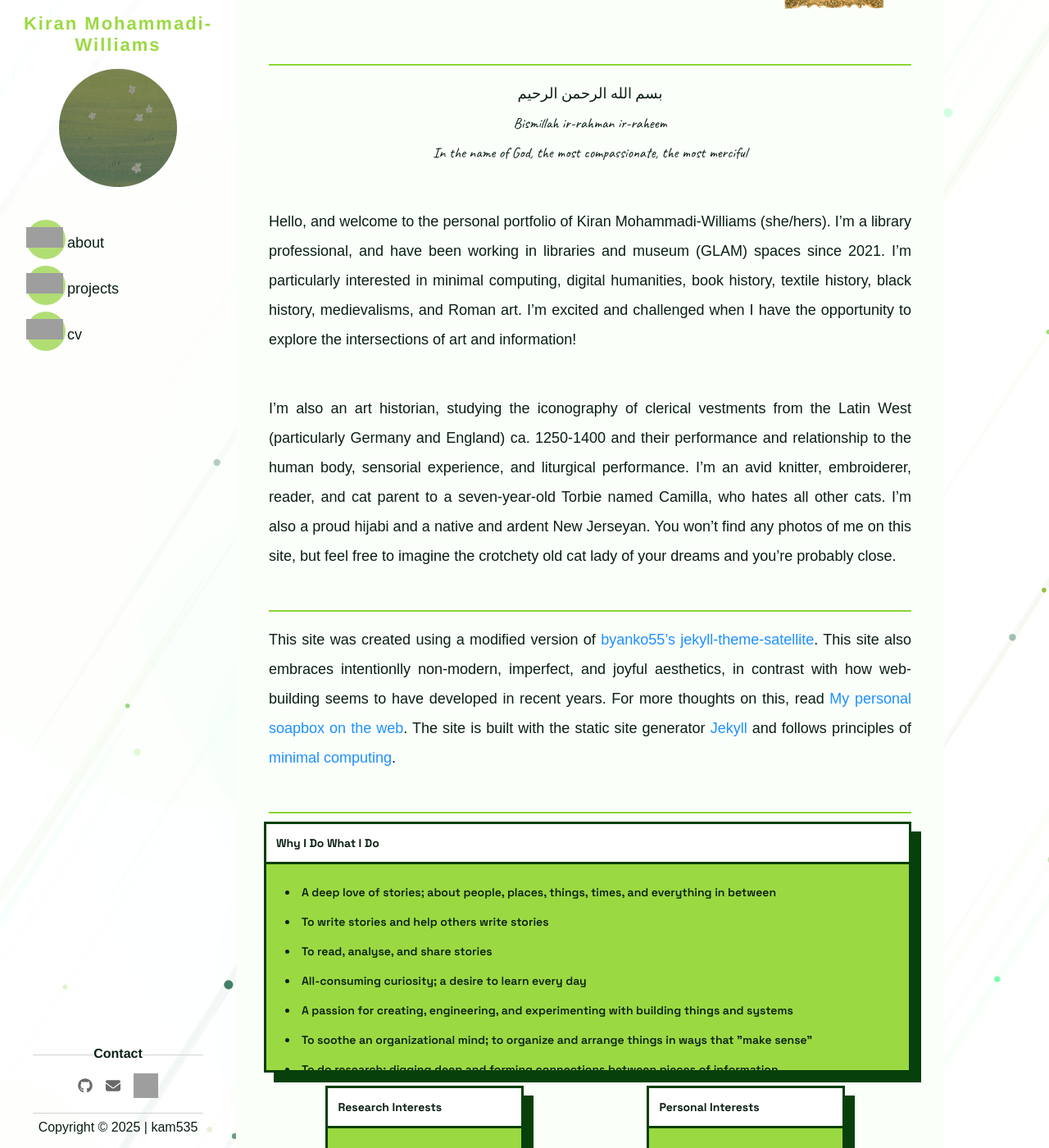
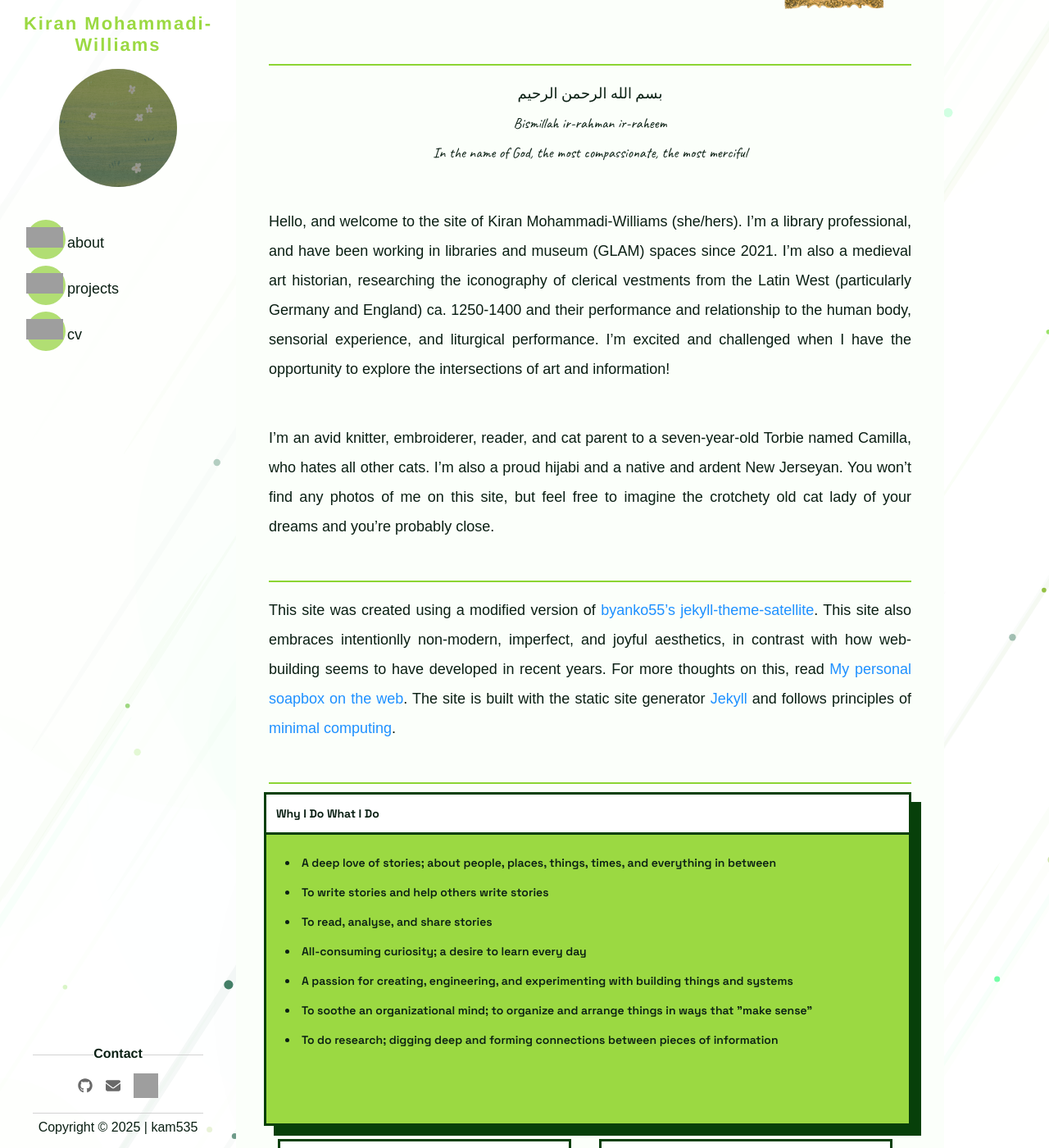
Before and after one commit to green-queen/green-queen.github.io, a Jekyll site: the page built from _pages/index.md, in a window 1280 px wide and 1400 px high, scrolled down 565 px. Shown: the whole window at 82% size. Built offline with Jekyll 4.4.1, drawn with Linux system fonts in a browser that asks for light colours; some web fonts are replaced; some of the changed text lies outside the part shown; grey boxes are pictures that could not be loaded.

Commit message:
Update index.md

```diff
--- a/_pages/index.md
+++ b/_pages/index.md
@@ -12,6 +12,10 @@ layout: page
     padding: 0px 0;
     margin-left: 15px;
   }
+
+  main ul {
+    margin-bottom: 0rem;
+    background: inherit;
 </style>
 <div class="welcome-div">
 
@@ -28,9 +32,9 @@ Librarian • Art Historian • Book Lover • Viridiphile
 
 </div>
 
-Hello, and welcome to the personal portfolio of Kiran Mohammadi-Williams (she/hers). I'm a library professional, and have been working in libraries and museum (GLAM) spaces since 2021. I'm particularly interested in minimal computing, digital humanities, book history, textile history, black history, medievalisms, and Roman art. I'm excited and challenged when I have the opportunity to explore the intersections of art and information!
+Hello, and welcome to the site of Kiran Mohammadi-Williams (she/hers). I'm a library professional, and have been working in libraries and museum (GLAM) spaces since 2021. I'm also a medieval art historian, researching the iconography of clerical vestments from the Latin West (particularly Germany and England) ca. 1250-1400 and their performance and relationship to the human body, sensorial experience, and liturgical performance. I'm excited and challenged when I have the opportunity to explore the intersections of art and information!
 
-I'm also an art historian, studying the iconography of clerical vestments from the Latin West (particularly Germany and England) ca. 1250-1400 and their performance and relationship to the human body, sensorial experience, and liturgical performance. I'm an avid knitter, embroiderer, reader, and cat parent to a seven-year-old Torbie named Camilla, who hates all other cats. I'm also a proud hijabi and a native and ardent New Jerseyan. You won't find any photos of me on this site, but feel free to imagine the crotchety old cat lady of your dreams and you're probably close.
+I'm an avid knitter, embroiderer, reader, and cat parent to a seven-year-old Torbie named Camilla, who hates all other cats. I'm also a proud hijabi and a native and ardent New Jerseyan. You won't find any photos of me on this site, but feel free to imagine the crotchety old cat lady of your dreams and you're probably close.
 
 <hr>
 This site was created using a modified version of <a href="https://github.com/byanko55/jekyll-theme-satellite">byanko55's jekyll-theme-satellite</a>. This site also embraces intentionlly non-modern, imperfect, and joyful aesthetics, in contrast with how web-building seems to have developed in recent years. For more thoughts on this, read [My personal soapbox on the web](https://kam535.github.io/garden/web-soapbox.html). The site is built with the static site generator [Jekyll](https://jekyllrb.com) and follows principles of [minimal computing](https://go-dh.github.io/mincomp/about/).
@@ -38,7 +42,7 @@ This site was created using a modified version of <a href="https://github.com/by
 <hr>
 
 
-<div class="card" style="width: 100%">
+<div class="card" style="height:auto; width:100%;">
     <div class="head">Why I Do What I Do</div>
     <div class="content" style= "padding: 0px 0px 0px 8px">
         <li>A deep love of stories; about people, places, things, times, and everything in between</li>
@@ -53,7 +57,7 @@ This site was created using a modified version of <a href="https://github.com/by
 </div>
 
 <div class="card-gallery">
-  <div class="card">
+  <div class="card" style="height:auto; width:45%;">
     <div class="head">Research Interests</div>
     <div class="content">
        <ul>
@@ -72,7 +76,7 @@ This site was created using a modified version of <a href="https://github.com/by
       <br />
     </div>
   </div>
-  <div class="card">
+  <div class="card" style="height:auto; width:45%;">
     <div class="head">Personal Interests</div>
     <div class="content">
         <ul>
```
